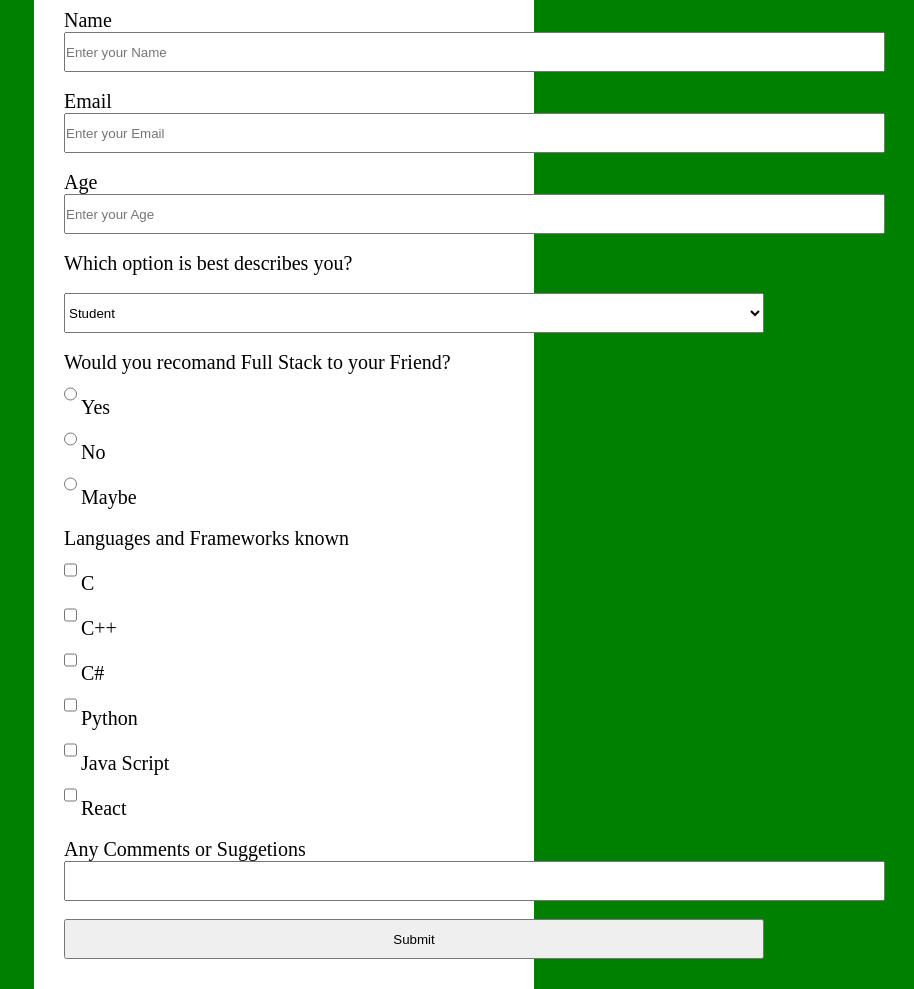
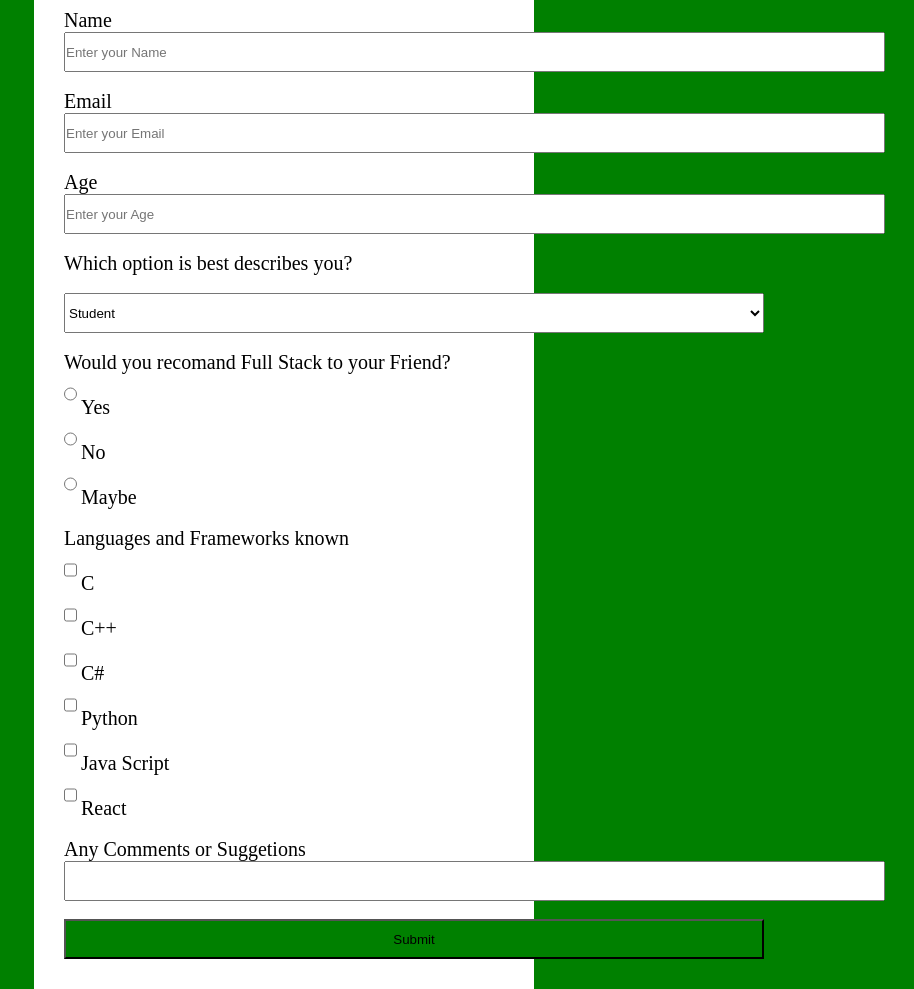
Before and after one commit to akhilleshwari01/Survey-Form, a plain HTML site: page index.html in a window 1280 px wide. Shown: the part 58-1047 px from the top of the page, without its empty margins (366-1280 px from the left). Drawn offline with Linux system fonts and the light colour scheme.

Commit message:
Update index.html

```diff
--- a/index.html
+++ b/index.html
@@ -43,7 +43,7 @@
         <label for="react">React</label><br><br>
         <label for="suggetion">Any Comments or Suggetions</label>
         <input type="text" size="100px" height="700px"><br><br>
-        <input type="submit" style="width: 700px;">
+        <input type="submit" style="width: 700px; background-color:green;">
 
      </form>
 
```
